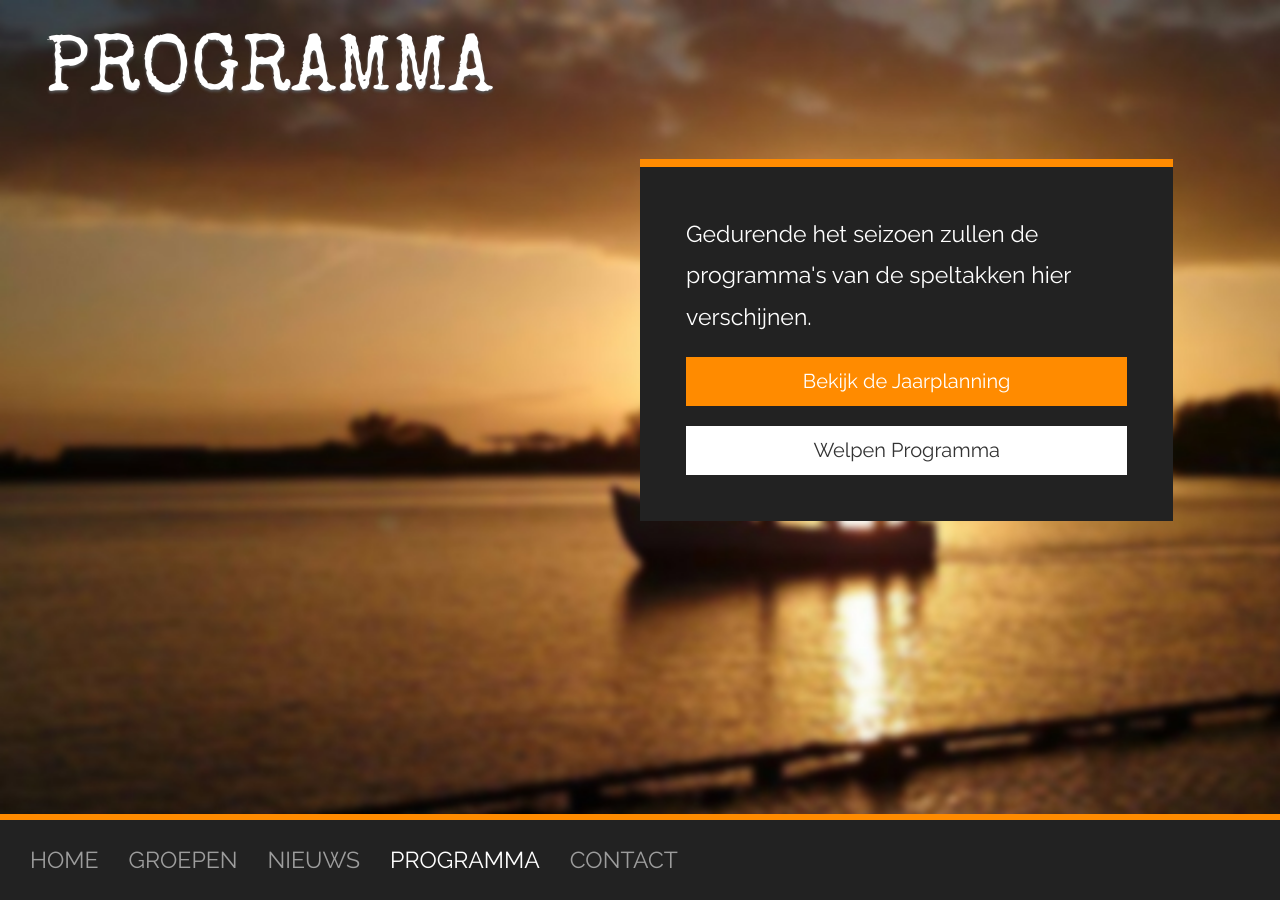
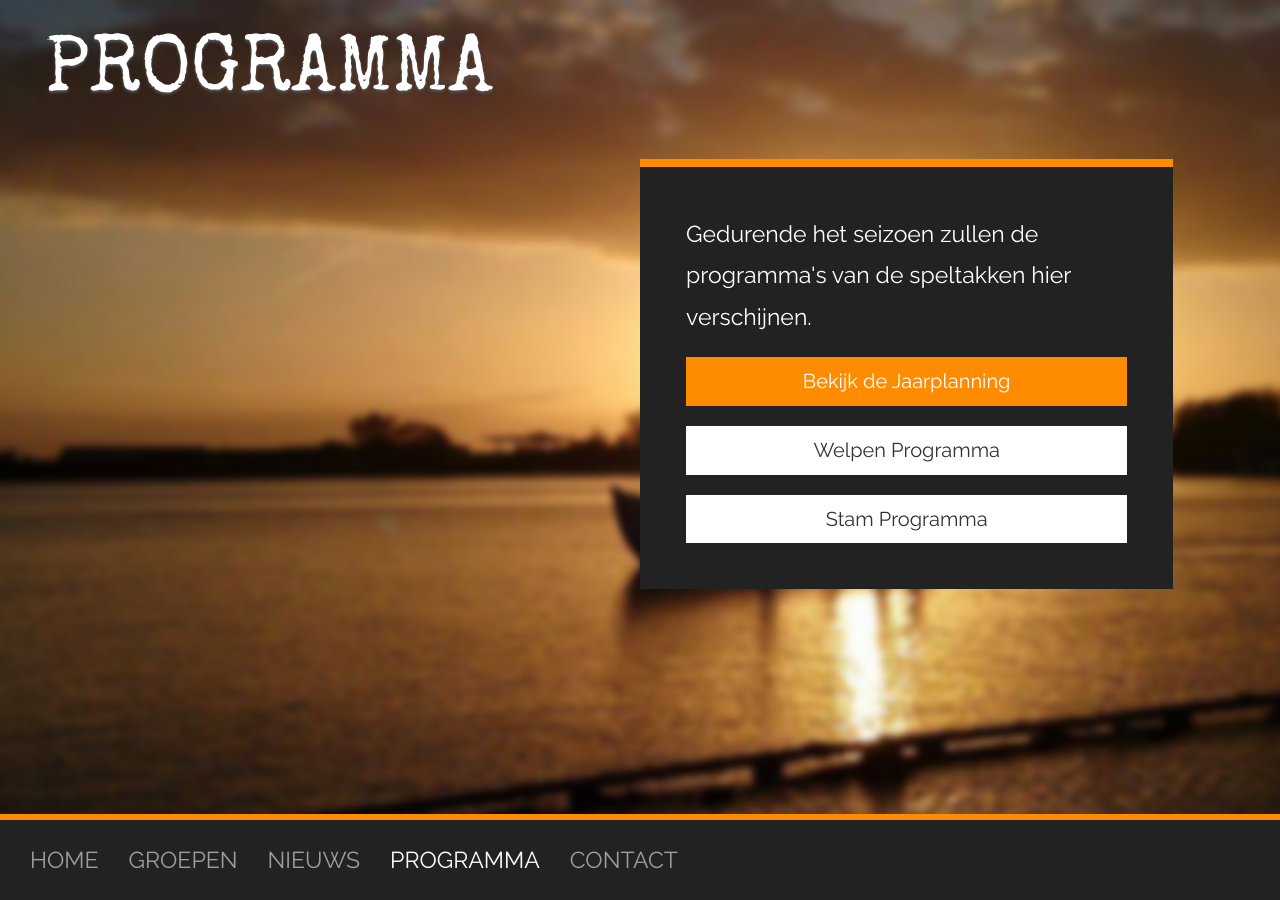
Before and after one commit to nognooitmeegemaakt/website, a Jekyll site: the page built from agenda.html, in a window 1280 px wide. Built offline with Jekyll 4.4.1, drawn with Linux system fonts in a browser that asks for light colours; some web fonts are replaced.

Commit message:
Add Stam agenda link.

```diff
--- a/_includes/text/agenda.html
+++ b/_includes/text/agenda.html
@@ -3,3 +3,5 @@ Gedurende het seizoen zullen de programma's van de speltakken hier verschijnen.
 <a href="/assets/docs/jaarplanning-2016-2017.pdf" class="btn btn-default btn-agenda btn-orange btn-lg">Bekijk de Jaarplanning</a>
 
 <a href="/programma/welpen" class="btn btn-default btn-lg btn-agenda btn-speltak">Welpen Programma</a>
+
+<a href="/programma/stam" class="btn btn-default btn-lg btn-agenda btn-speltak">Stam Programma</a>
```
